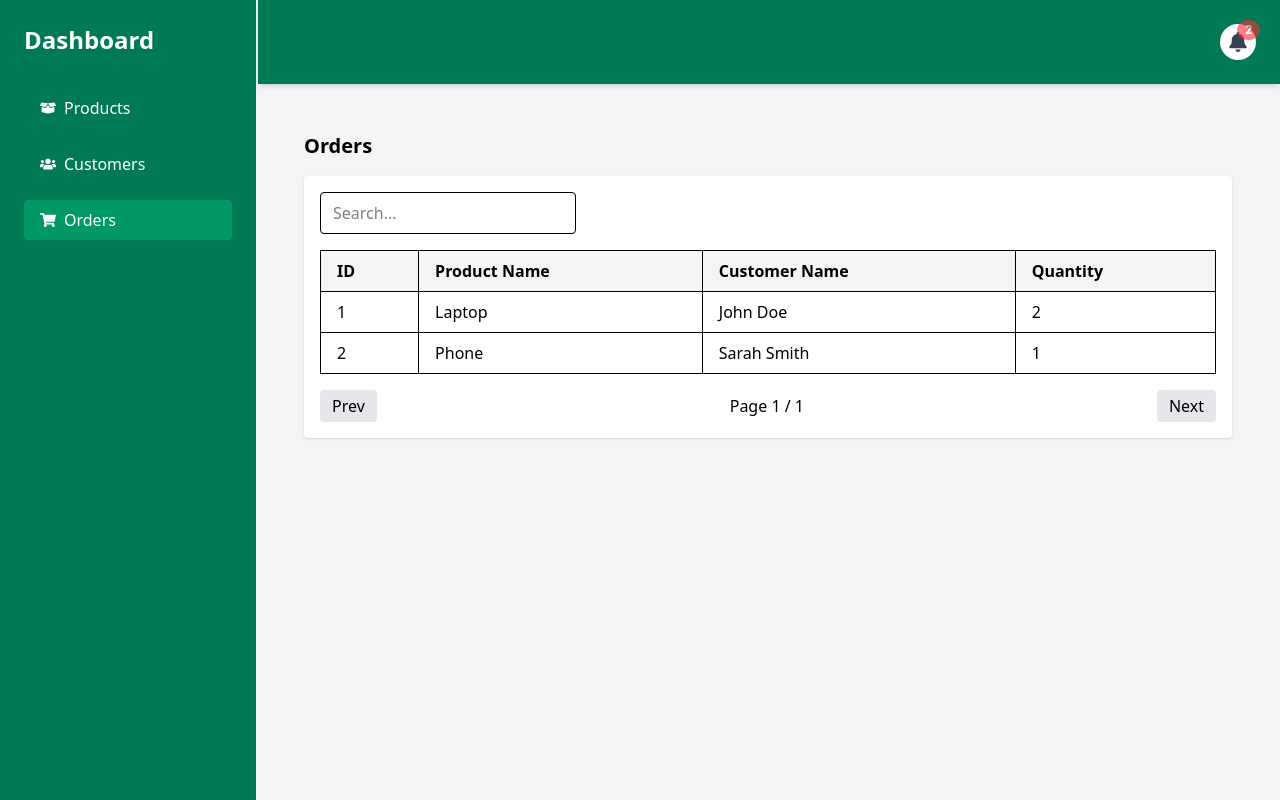
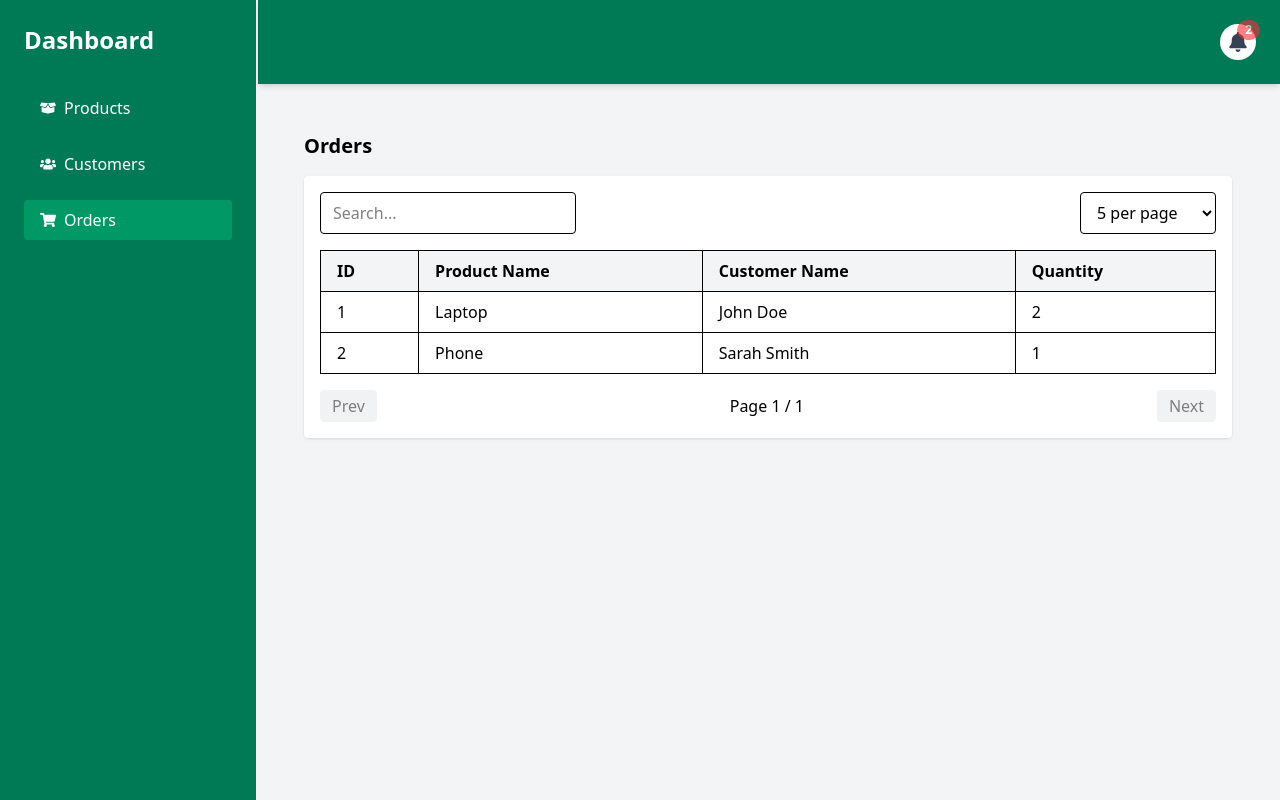
Before and after one commit to yemanealem/webshop, a React (Vite) app: page /dashboard/orders in a window 1280 px wide. Shown: the top 800 px of the page. Built offline with nearby package versions, Linux system fonts and the light colour scheme; the HTML template or start-up script is replaced by a standard one.

Commit message:
feat:adding filtering and pagination to the table compnent

```diff
--- a/src/components/Table.tsx
+++ b/src/components/Table.tsx
@@ -1,4 +1,4 @@
-import React, { useState, useMemo } from "react";
+import React, { useState, useEffect } from "react";
 
 export type Column<T> = {
   header: string;
@@ -6,84 +6,120 @@ export type Column<T> = {
 };
 
 type TableProps<T> = {
-  data: T[];
+  data?: T[];
   columns: Column<T>[];
   actions?: (item: T) => React.ReactNode;
-  itemsPerPage?: number;
+
+  totalPages?: number;
+  currentPage?: number;
+  pageSize?: number;
+
+  loading?: boolean;
+
+  onPageChange?: (page: number) => void;
+  onPageSizeChange?: (size: number) => void;
+  onSearchChange?: (value: string) => void;
+
   headerActions?: React.ReactNode;
 };
 
-export default function Table<T extends { id: number | string }>({
-  data,
+export default function Table<T extends { id: number | string }>(props: TableProps<T>) {
+  const {
+    data = [],
     columns,
     actions,
-  itemsPerPage = 5,
+    totalPages = 1,
+    currentPage = 1,
+    pageSize = 5,
+    loading = false,
+    onPageChange,
+    onPageSizeChange,
+    onSearchChange,
     headerActions,
-}: TableProps<T>) {
-  const [search, setSearch] = useState("");
-  const [page, setPage] = useState(1);
+  } = props;
 
-  // Filter data by search
-  const filteredData = useMemo(() => {
-    if (!search) return data;
-    return data.filter((item) =>
-      columns.some((col) =>
-        String(item[col.accessor]).toLowerCase().includes(search.toLowerCase())
-      )
-    );
-  }, [search, data, columns]);
+  const [searchText, setSearchText] = useState("");
 
-  const totalPages = Math.ceil(filteredData.length / itemsPerPage);
-  const currentData = filteredData.slice(
-    (page - 1) * itemsPerPage,
-    page * itemsPerPage
-  );
+  // 🔥 Debounce search (best practice)
+  useEffect(() => {
+    const delay = setTimeout(() => {
+      onSearchChange?.(searchText);
+    }, 400);
+
+    return () => clearTimeout(delay);
+  }, [searchText]);
 
   return (
     <div className="bg-white p-4 rounded shadow">
-      <div className="flex justify-between items-center mb-4 flex-col md:flex-row gap-2 md:gap-0">
+      {/* TOP BAR */}
+      <div className="flex justify-between items-center mb-4 flex-col md:flex-row gap-2">
         <input
           type="text"
           placeholder="Search..."
-          value={search}
-          onChange={(e) => setSearch(e.target.value)}
+          value={searchText}
+          onChange={(e) => setSearchText(e.target.value)}
           className="border px-3 py-2 rounded w-full md:w-64"
         />
+
+        <select
+          value={pageSize}
+          onChange={(e) => onPageSizeChange?.(Number(e.target.value))}
+          className="border px-3 py-2 rounded"
+        >
+          <option value={5}>5 per page</option>
+          <option value={10}>10 per page</option>
+          <option value={20}>20 per page</option>
+          <option value={50}>50 per page</option>
+        </select>
+
         {headerActions && <div>{headerActions}</div>}
       </div>
 
-      {/* Table */}
+      {/* TABLE */}
       <div className="overflow-x-auto">
+        {loading ? (
+          <div className="p-6 text-center text-gray-500">Loading...</div>
+        ) : (
           <table className="w-full border-collapse">
             <thead className="bg-gray-100">
               <tr>
                 {columns.map((col) => (
-                <th
-                  key={String(col.accessor)}
-                  className="border px-4 py-2 text-left"
-                >
+                  <th key={String(col.accessor)} className="border px-4 py-2 text-left">
                     {col.header}
                   </th>
                 ))}
-              {actions && <th className="border px-4 py-2 text-left">Actions</th>}
+                {actions && <th className="border px-4 py-2">Actions</th>}
               </tr>
             </thead>
+
             <tbody>
-            {currentData.map((item) => (
+              {data.length > 0 ? (
+                data.map((item) => (
                   <tr key={item.id} className="hover:bg-gray-50">
                     {columns.map((col) => (
                       <td key={String(col.accessor)} className="border px-4 py-2">
-                    {String(item[col.accessor])}
+                        {col.accessor === "image" && item[col.accessor] ? (
+                          <img
+                            src={String(item[col.accessor])}
+                            alt="product"
+                            className="h-12 w-12 object-cover rounded"
+                          />
+                        ) : (
+                          String(item[col.accessor])
+                        )}
                       </td>
                     ))}
-                {actions && <td className="border px-4 py-2">{actions(item)}</td>}
+
+                    {actions && (
+                      <td className="border px-4 py-2">{actions(item)}</td>
+                    )}
                   </tr>
-            ))}
-            {currentData.length === 0 && (
+                ))
+              ) : (
                 <tr>
                   <td
                     colSpan={columns.length + (actions ? 1 : 0)}
-                  className="text-center py-4"
+                    className="text-center py-4 text-gray-500"
                   >
                     No data found
                   </td>
@@ -91,24 +127,27 @@ export default function Table<T extends { id: number | string }>({
               )}
             </tbody>
           </table>
+        )}
       </div>
 
-      {/* Pagination */}
+      {/* PAGINATION */}
       <div className="flex justify-between items-center mt-4">
         <button
-          onClick={() => setPage((p) => Math.max(p - 1, 1))}
-          disabled={page === 1}
-          className="px-3 py-1 bg-gray-200 rounded hover:bg-gray-300"
+          onClick={() => onPageChange?.(currentPage - 1)}
+          disabled={currentPage === 1}
+          className="px-3 py-1 bg-gray-200 rounded hover:bg-gray-300 disabled:opacity-50"
         >
           Prev
         </button>
+
         <span>
-          Page {page} / {totalPages || 1}
+          Page {currentPage} / {totalPages}
         </span>
+
         <button
-          onClick={() => setPage((p) => Math.min(p + 1, totalPages))}
-          disabled={page === totalPages || totalPages === 0}
-          className="px-3 py-1 bg-gray-200 rounded hover:bg-gray-300"
+          onClick={() => onPageChange?.(currentPage + 1)}
+          disabled={currentPage === totalPages}
+          className="px-3 py-1 bg-gray-200 rounded hover:bg-gray-300 disabled:opacity-50"
         >
           Next
         </button>
--- a/src/pages/Products.tsx
+++ b/src/pages/Products.tsx
@@ -1,59 +1,107 @@
+import axios from "axios";
+import { PRODUCTS_API } from "../constants";
+import { useNavigate } from "react-router-dom";
+import { FaPlus, FaBoxOpen, FaTrash, FaEdit } from "react-icons/fa";
 import React, { useEffect, useState } from "react";
+import Table from "../components/Table";
 import type { Column } from "../components/Table";
-import Table from "../components/Table";
 import type { Product } from "../types/Product";
-import { useNavigate } from "react-router-dom";
-import { FaPlus } from "react-icons/fa";
-import { FaBoxOpen } from "react-icons/fa";
-
 
 
 export default function ProductsPage() {
-  const [products, setProducts] = useState<Product[]>([]);
   const navigate = useNavigate();
 
+  const [products, setProducts] = useState<Product[]>([]);
+  const [page, setPage] = useState(1);
+  const [pageSize, setPageSize] = useState(5);
+  const [totalPages, setTotalPages] = useState(1);
+  const [search, setSearch] = useState("");
+  const [loading, setLoading] = useState(false);
+
+  const loadProducts = async () => {
+    try {
+      setLoading(true);
+
+      const res = await axios.get(PRODUCTS_API, {
+        params: { page, pageSize, search },
+      });
+
+      setProducts(res.data.items || []);
+      setTotalPages(res.data.totalPages || 1);
+    } catch (err) {
+      console.error(err);
+    } finally {
+      setLoading(false);
+    }
+  };
+
   useEffect(() => {
-    fetch("https://fakestoreapi.com/products")
-      .then((res) => res.json())
-      .then((data: Product[]) => setProducts(data));
-  }, []);
+    loadProducts();
+  }, [page, pageSize, search]);
+
+  const deleteProduct = async (id: number) => {
+    if (!confirm("Are you sure you want to delete this product?")) return;
+
+    await axios.delete(`${PRODUCTS_API}/${id}`);
+    loadProducts();
+  };
 
   const columns: Column<Product>[] = [
     { header: "ID", accessor: "id" },
-    { header: "Title", accessor: "title" },
+    { header: "Image", accessor: "image" },
+    { header: "Product Name", accessor: "title" },
     { header: "Price", accessor: "price" },
     { header: "Category", accessor: "category" },
-    { header: "Image", accessor: "image" },
   ];
 
   return (
     <div className="p-6 bg-gray-100 min-h-screen">
-
-      <h1 className="flex items-center gap-3 text-2xl md:text-2xl font-extrabold mb-6 text-green-800">
+      <h1 className="flex items-center gap-3 text-2xl font-extrabold mb-6 text-green-800">
         <FaBoxOpen className="text-emerald-600" />
         Products
       </h1>
+
       <Table<Product>
         data={products}
         columns={columns}
-        headerActions={
-          <button
-              onClick={() => navigate("/dashboard/add-product")}
-              className="flex items-center gap-2 bg-emerald-700 text-white px-5 py-2 rounded-full shadow hover:bg-emerald-600 hover:scale-105 transition-transform duration-200"
+        loading={loading}
+        totalPages={totalPages}
+        currentPage={page}
+        pageSize={pageSize}
+        onPageChange={setPage}
+        onPageSizeChange={(size) => {
+          setPageSize(size);
+          setPage(1);
+        }}
+        onSearchChange={(value) => {
+          setSearch(value);
+          setPage(1);
+        }}
+        actions={(item) => (
+          <div className="flex gap-2">
+            <button
+              onClick={() => navigate(`/dashboard/edit-product/${item.id}`)}
+              className="text-blue-600 hover:underline flex items-center gap-1"
             >
-              <FaPlus className="text-sm" /> Add Product
+              <FaEdit /> Edit
             </button>
-        }
-        actions={(product) => (
-          <div className="flex gap-2">
-            <button className="px-2 py-1 bg-blue-500 text-white rounded hover:bg-blue-600">
-              Edit
-            </button>
-            <button className="px-2 py-1 bg-red-500 text-white rounded hover:bg-red-600">
-              Delete
+
+            <button
+              onClick={() => deleteProduct(item.id)}
+              className="text-red-600 hover:underline flex items-center gap-1"
+            >
+              <FaTrash /> Delete
             </button>
           </div>
         )}
+        headerActions={
+          <button
+            onClick={() => navigate("/dashboard/add-product")}
+            className="flex items-center gap-2 bg-emerald-700 text-white px-5 py-2 rounded-full shadow hover:bg-emerald-600 hover:scale-105 transition-transform duration-200"
+          >
+            <FaPlus /> Add Product
+          </button>
+        }
       />
     </div>
   );
```
Lines whose indentation alone changed are shown as unchanged.
